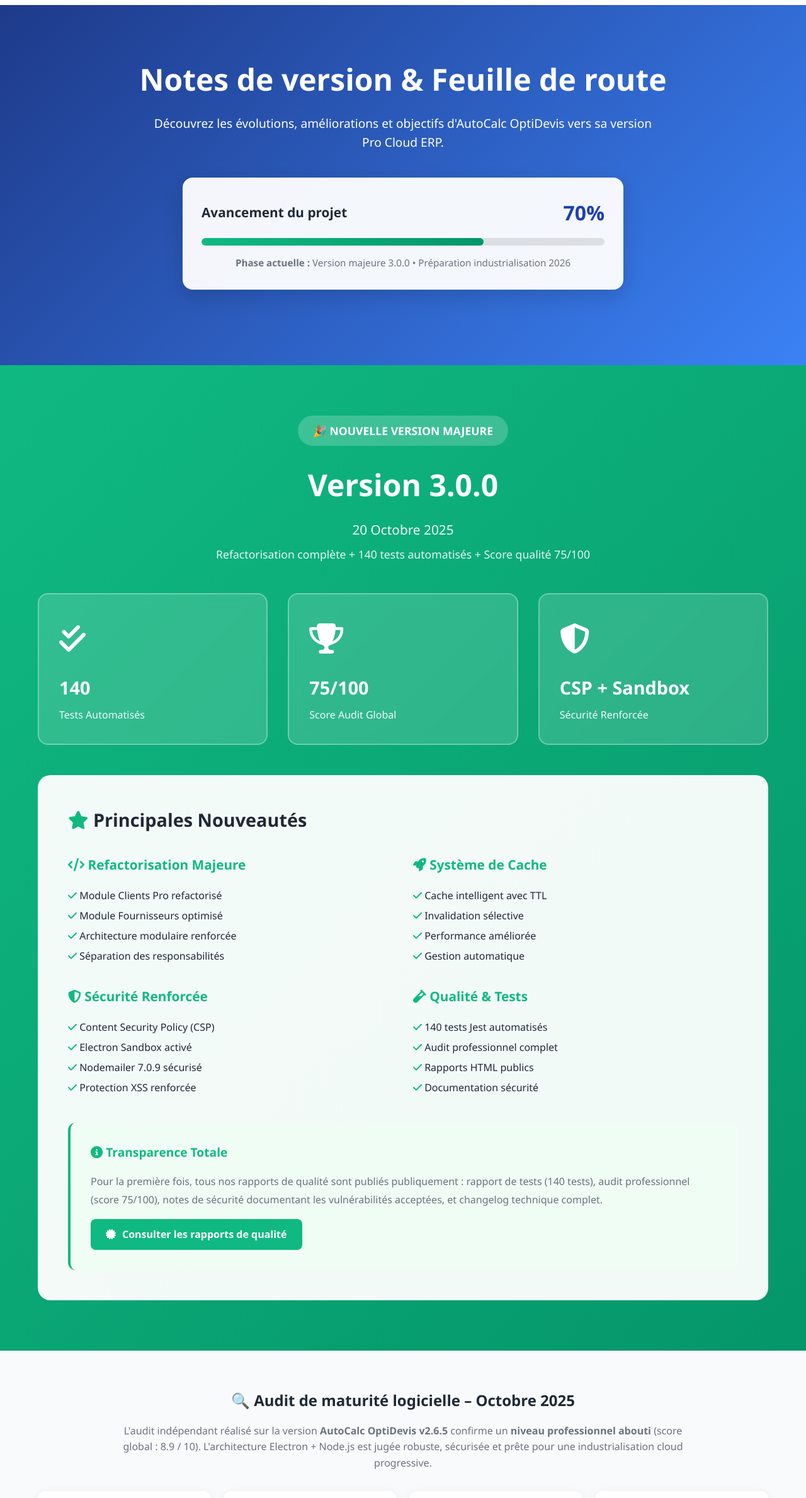
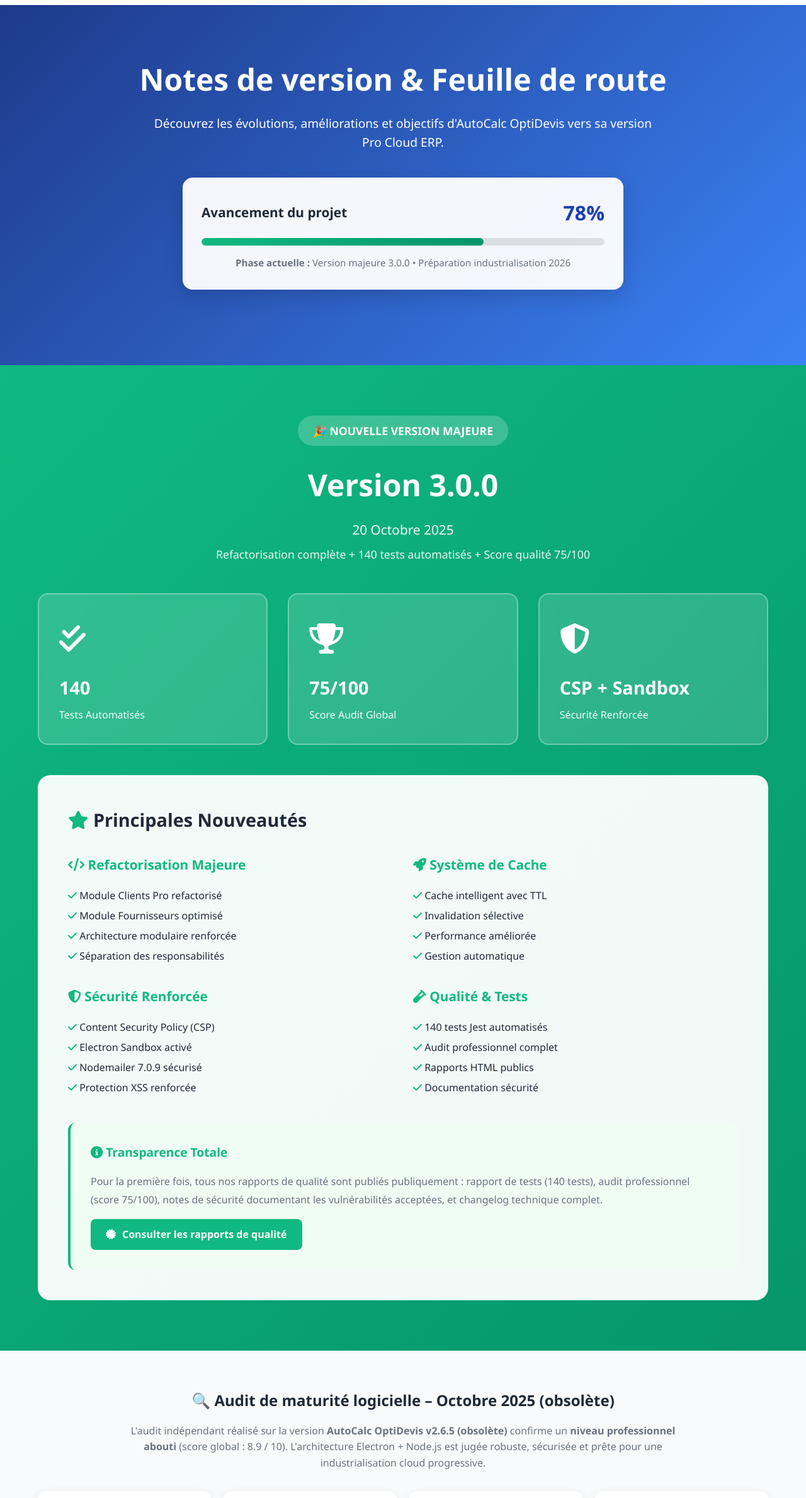
Before and after one commit to riisalthkraa/AutoCalc-OptiDevis-ACOD, a website: page notes-de-version.html in a window 1280 px wide. Shown: the part 101-2480 px from the top of the page at 63% size. Drawn offline with Linux system fonts and the light colour scheme.

Commit message:
Update notes-de-version.html

```diff
--- a/notes-de-version.html
+++ b/notes-de-version.html
@@ -104,7 +104,7 @@
       <div style="max-width: 700px; margin: 2.5rem auto; background: rgba(255,255,255,0.95); padding: 30px; border-radius: 16px; box-shadow: 0 10px 30px rgba(0,0,0,0.15);">
         <div style="display: flex; justify-content: space-between; align-items: center; margin-bottom: 15px;">
           <h3 style="font-size: 1.3rem; color: var(--text-dark); margin: 0;">Avancement du projet</h3>
-          <span style="font-size: 2rem; font-weight: 800; color: var(--primary-color);">70%</span>
+          <span style="font-size: 2rem; font-weight: 800; color: var(--primary-color);">78%</span>
         </div>
         <div style="width: 100%; height: 12px; background: rgba(0,0,0,0.1); border-radius: 10px; overflow: hidden; margin-bottom: 15px;">
           <div style="width: 70%; height: 100%; background: linear-gradient(90deg, #10b981, #059669); border-radius: 10px; transition: width 0.5s ease;"></div>
@@ -222,9 +222,9 @@
   <!-- Section Audit -->
   <section style="padding: 60px 0; background: var(--bg-light);">
     <div class="container">
-      <h2 style="text-align:center; margin-bottom: 1rem;">🔍 Audit de maturité logicielle – Octobre 2025</h2>
+      <h2 style="text-align:center; margin-bottom: 1rem;">🔍 Audit de maturité logicielle – Octobre 2025 (obsolète)</h2>
       <p style="max-width: 900px; margin: 0 auto 2rem; color: var(--text-gray); text-align:center;">
-        L'audit indépendant réalisé sur la version <strong>AutoCalc OptiDevis v2.6.5</strong> confirme un
+        L'audit indépendant réalisé sur la version <strong>AutoCalc OptiDevis v2.6.5 (obsolète)</strong> confirme un
         <strong>niveau professionnel abouti</strong> (score global : 8.9 / 10).
         L'architecture Electron + Node.js est jugée robuste, sécurisée et prête pour une industrialisation cloud progressive.
       </p>
@@ -254,7 +254,7 @@
   <!-- Section Evolutions Futures -->
   <section style="padding: 80px 0;">
     <div class="container">
-      <h2 style="text-align:center; margin-bottom: 2rem;">🚀 Évolutions prévues (v2.7+)</h2>
+      <h2 style="text-align:center; margin-bottom: 2rem;">🚀 Évolutions prévues (v3.1)</h2>
       <p style="text-align:center; color: var(--text-gray); max-width: 900px; margin: 0 auto 3rem;">
         Les fonctionnalités suivantes sont planifiées pour renforcer la productivité, la collaboration et la conformité réglementaire.
       </p>
@@ -315,7 +315,7 @@
             <span style="background: var(--primary-color); color: white; padding: 8px 16px; border-radius: 4px; font-weight: 700; font-size: 1.1rem;">v2.6.5</span>
             <span style="color: var(--text-gray); font-size: 0.95rem;">17 Octobre 2025</span>
             <span style="background: #059669; color: white; padding: 4px 12px; border-radius: 20px; font-size: 0.85rem; font-weight: 600;">STABLE</span>
-            <span style="background: var(--primary-color); color: white; padding: 4px 12px; border-radius: 20px; font-size: 0.85rem; font-weight: 600;">NOUVELLE VERSION</span>
+            <span style="background: var(--primary-color); color: white; padding: 4px 12px; border-radius: 20px; font-size: 0.85rem; font-weight: 600;">VERSION v2.6.5</span>
           </div>
 
           <h3 style="color: var(--text-dark); font-size: 1.4rem; margin-bottom: 15px; display: flex; align-items: center; gap: 10px;">
```
